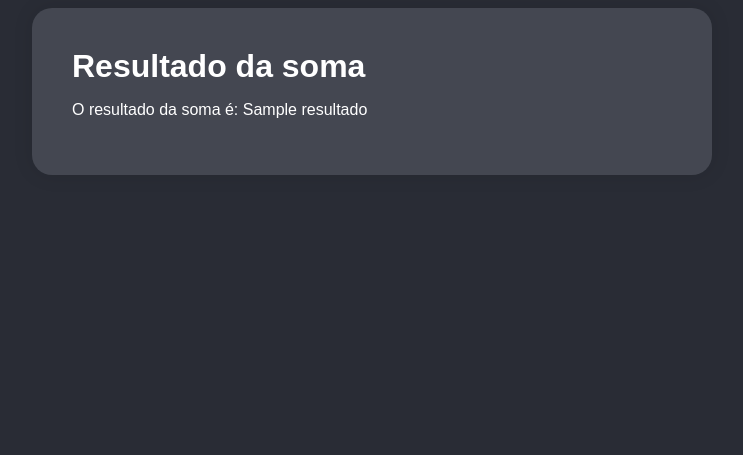
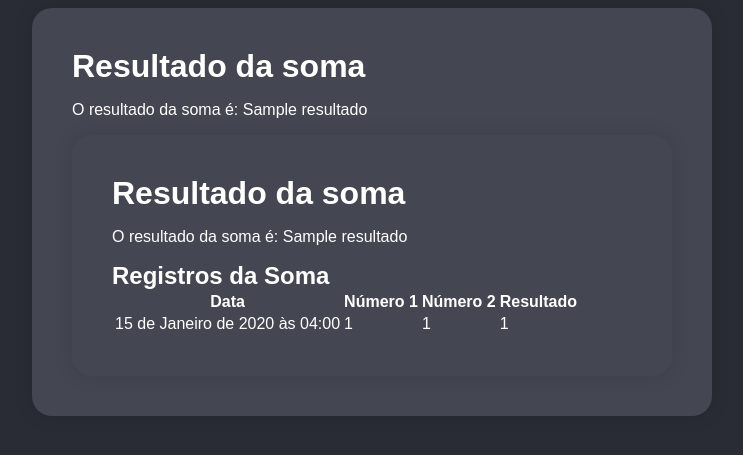
Before and after one commit to thaismaiarasousa/programa_soma, a Django app: template project/myapp/templates/resultado.html in a window 1280 px wide. Shown: the top 455 px of the page, without its empty margins (268-1011 px from the left). Run offline with Django 4.2, Linux system fonts and the light colour scheme; tables that the repository leaves empty hold one stand-in row (values such as "Sample post"); the template is opened without the code that fills it: values that come from a table or form of the project are taken from there, most other values are stand-ins (such as "Sample title", 1, 10 or a date in 2020).

Commit message:
inclusão de tabela com registros do db

```diff
--- a/project/myapp/templates/lista_somas.html
+++ b/project/myapp/templates/lista_somas.html
@@ -1,9 +1,12 @@
 {% extends 'main.html' %}
 
 {% block content %}
-  <h1>Lista de somas</h1>
+<div class="container">
+    <h1>Resultado da soma</h1>
+    <p>O resultado da soma é: {{ resultado }}</p>
 
-  {% if somas %}
+    <h2>Registros da Soma</h2>
+    {% if somas %}
     <table class="table table-bordered table-striped">
       <thead class="thead-light">
         <tr>
@@ -27,4 +30,5 @@
   {% else %}
     <p>Não há somas registradas.</p>
   {% endif %}
+  </div>
 {% endblock %}
--- a/project/myapp/templates/resultado.html
+++ b/project/myapp/templates/resultado.html
@@ -4,5 +4,6 @@
 <div class="container">
     <h1>Resultado da soma</h1>
     <p>O resultado da soma é: {{ resultado }}</p>
+    {% include 'lista_somas.html' %}
   </div>
 {% endblock %}
--- a/project/myapp/views.py
+++ b/project/myapp/views.py
@@ -14,7 +14,8 @@ def somar(request):
         resultado = num1 + num2
         soma = Soma(num1=num1, num2=num2, resultado=resultado)
         soma.save()
-        return render(request, 'resultado.html', {'resultado': resultado})
+        somas = Soma.objects.all()
+        return render(request, 'resultado.html', {'resultado': resultado, 'somas': somas})
     else:
         return render(request, 'home.html')
 
```
